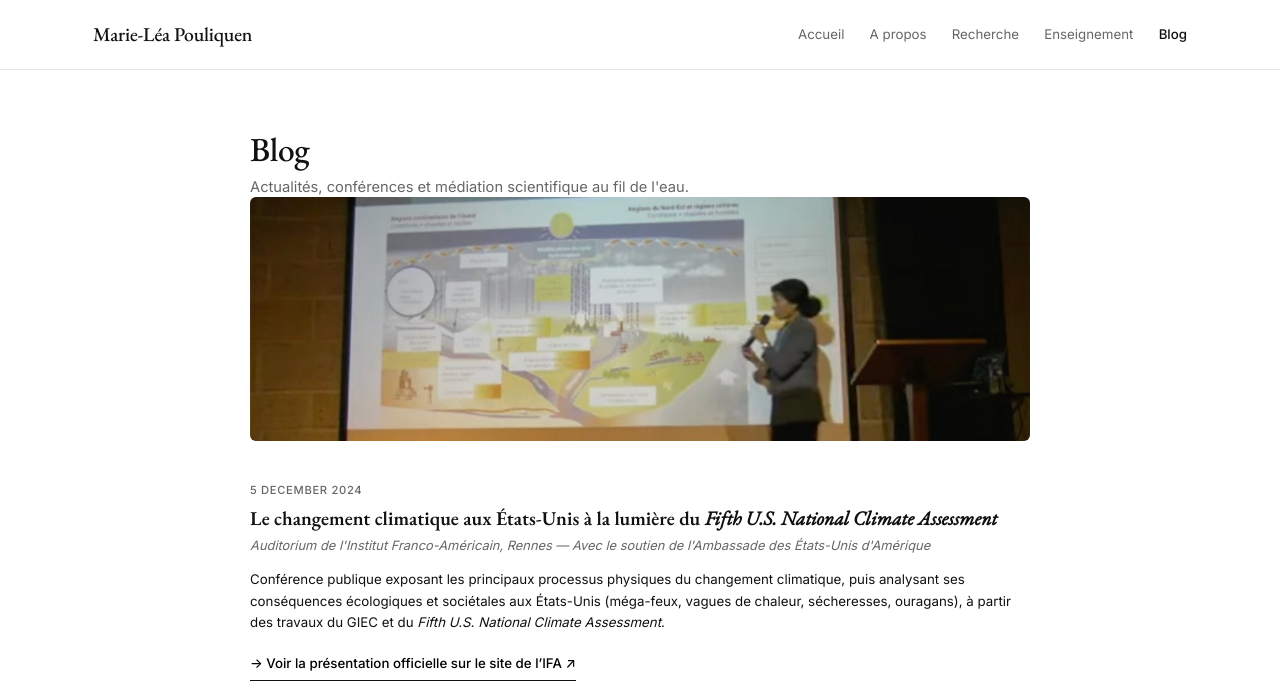
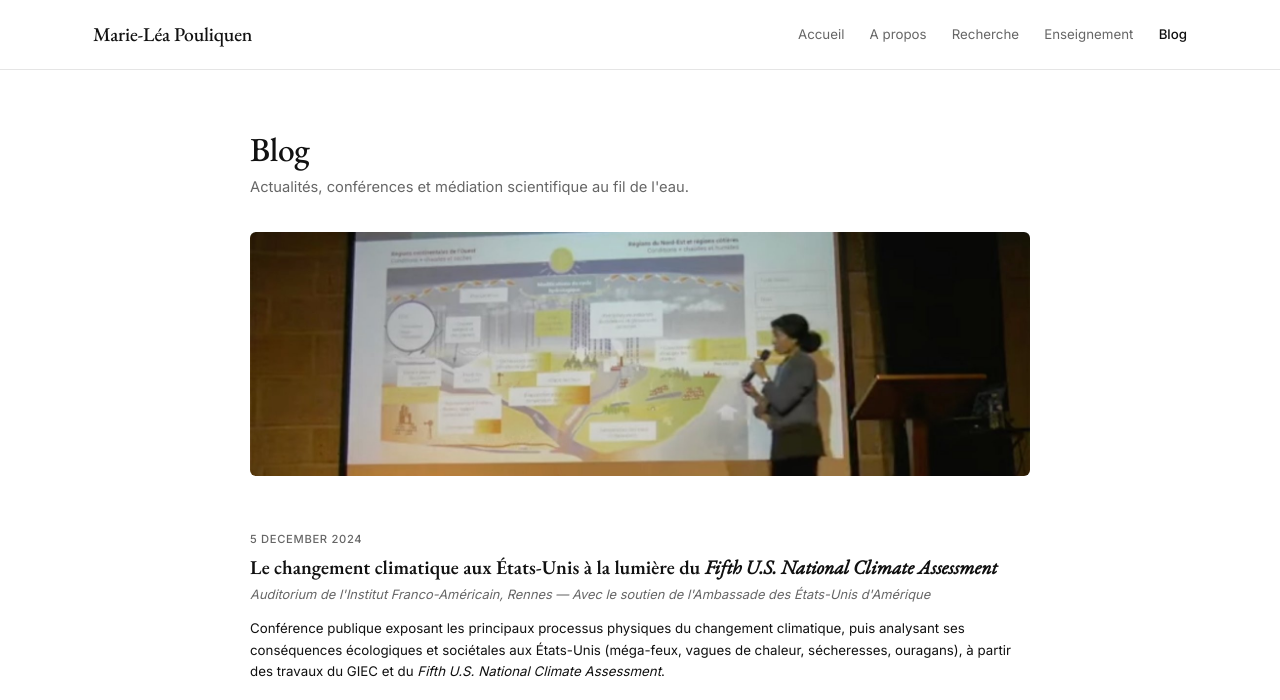
Before and after one commit to marieleapouliquen/marieleapouliquen.github.io, a Jekyll site: the page built from _pages/blog.md, in a window 1280 px wide. Shown: the top 700 px of the page. Built offline with Jekyll 4.4.1, drawn with Linux system fonts in a browser that asks for light colours; grey boxes are pictures that could not be loaded.

Commit message:
Update main.css

```diff
--- a/assets/css/main.css
+++ b/assets/css/main.css
@@ -1147,9 +1147,22 @@ body.page-accordion .cv-header h1 { margin: 0 0 0.5rem 0; }
    10. PAGE BLOG
    ============================================================================ */
 
-/* En-tête avec bannière */
 .blog-header {
-  margin: 0 0 3rem 0;
+  margin: 0 0 4rem 0;
+}
+
+.blog-header-text {
+  margin-bottom: 2.5rem;
+}
+
+.blog-header-text h1 {
+  margin: 0 0 0.5rem 0;
+}
+
+.blog-header-text p {
+  color: var(--color-muted);
+  font-size: 1.05rem;
+  margin: 0;
 }
 
 .blog-header-banner {
@@ -1161,18 +1174,8 @@ body.page-accordion .cv-header h1 { margin: 0 0 0.5rem 0; }
   background-repeat: no-repeat;
   background-color: var(--color-bg-alt);
   border-radius: 6px;
-  margin-bottom: 1.5rem;
-}
-
-.blog-header-text h1 {
-  margin: 0 0 0.5rem 0;
-}
-
-.blog-header-text p {
-  color: var(--color-muted);
-  font-size: 1.05rem;
-  margin: 0;
-}
+}
+
 
 /* Liste des billets */
 .blog-list {
```
